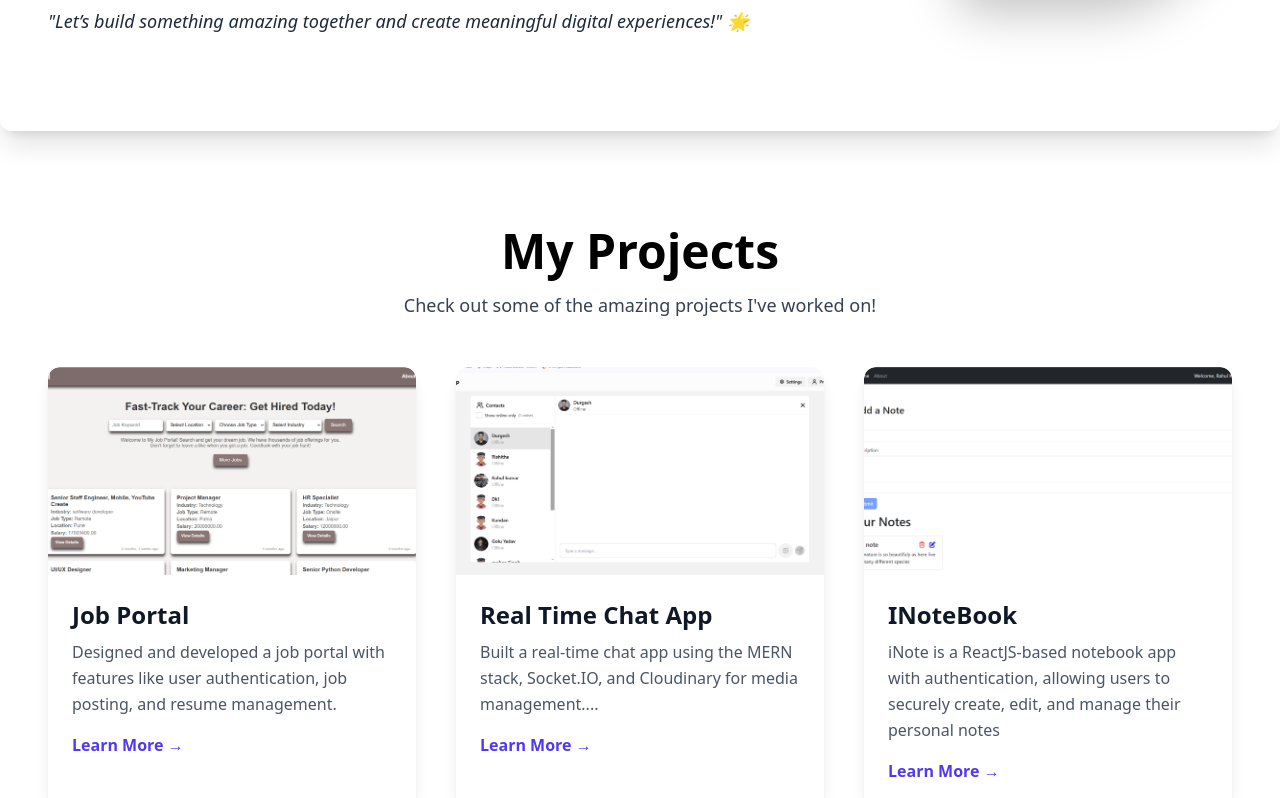
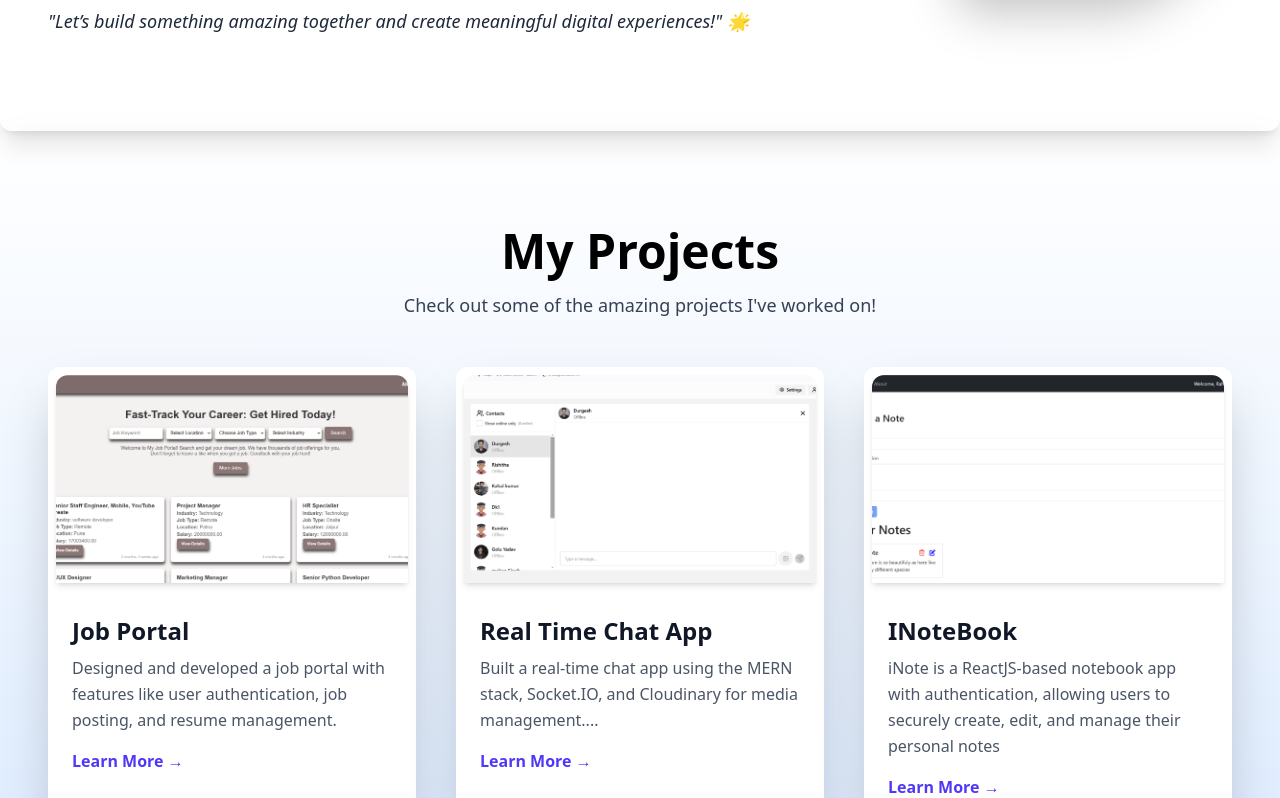
Before and after one commit to Rahuly1606/PortFolio, a React (Vite) app in the folder frontend/: page / in a window 1280 px wide. Shown: the part 922-1720 px from the top of the page. Built offline with nearby package versions, Linux system fonts and the light colour scheme.

Commit message:
created seperate file for projects cards

```diff
--- a/frontend/src/App.jsx
+++ b/frontend/src/App.jsx
@@ -1,6 +1,7 @@
 import './App.css';
 import Navbar from './components/Navbar';
-import Footer from './components/Footer'; // Import the Footer component
+import Footer from './components/Footer';
+import MyProjects from './components/MyProjects'; // Import the MyProjects component
 import { motion, useAnimation } from 'framer-motion';
 import { useEffect, useState } from 'react';
 import { useInView } from 'react-intersection-observer';
@@ -304,53 +305,7 @@ function App() {
       </motion.section>
 
 
-      <motion.section
-        id="projects"
-        className="bg-gradient-to-b from-white-50 to-blue py-24 shadow-lg rounded-xl"
-        initial={{ opacity: 0, y: 50 }}
-        animate={projectsInView ? 'visible' : 'hidden'}
-        variants={{
-          visible: { opacity: 1, y: 0, transition: { duration: 0.5 } },
-          hidden: { opacity: 0, y: 50 },
-        }}
-        ref={projectsRef}
-      >
-        <div className="mx-auto max-w-7xl px-6 lg:px-12">
-          <motion.h2
-            initial={{ opacity: 0, y: -50 }}
-            animate={{ opacity: 1, y: 0 }}
-            transition={{ duration: 0.5 }}
-            className="text-center text-5xl font-extrabold text-black"
-          >
-            My Projects
-          </motion.h2>
-          <p className="text-center text-lg text-gray-700 mt-4">
-            Check out some of the amazing projects I've worked on!
-          </p>
-
-          <div className="mt-12 grid grid-cols-1 gap-10 sm:grid-cols-2 lg:grid-cols-3">
-            {projects.map((project) => (
-              <motion.div
-                key={project.name}
-                whileHover={{ scale: 1.05 }}
-                className="overflow-hidden rounded-xl bg-white shadow-lg transition-all duration-300 hover:shadow-2xl hover:scale-105 hover:shadow-blue-500/50"
-              >
-                <img src={project.image} alt={project.name} className="h-52 w-full object-cover rounded-t-xl" />
-                <div className="p-6">
-                  <h3 className="text-2xl font-bold text-gray-900">{project.name}</h3>
-                  <p className="mt-2 text-gray-600 leading-relaxed">{project.description}</p>
-                  <a
-                    href={project.link}
-                    className="mt-4 inline-block text-md font-semibold text-indigo-600 hover:text-indigo-500 transition-all duration-300"
-                  >
-                    Learn More →
-                  </a>
-                </div>
-              </motion.div>
-            ))}
-          </div>
-        </div>
-      </motion.section>
+      <MyProjects projects={projects} projectsInView={projectsInView} projectsRef={projectsRef} />
 
 
       <motion.section
--- /dev/null
+++ b/frontend/src/components/MyProjects.jsx
@@ -0,0 +1,75 @@
+import React from 'react';
+import { motion } from 'framer-motion';
+
+const MyProjects = ({ projects, projectsInView, projectsRef }) => {
+  return (
+    <motion.section
+      id="projects"
+      className="bg-gradient-to-b from-white-50 to-blue-100 py-24 shadow-2xl rounded-xl"
+      initial={{ opacity: 0, y: 50 }}
+      animate={projectsInView ? 'visible' : 'hidden'}
+      variants={{
+        visible: { opacity: 1, y: 0, transition: { duration: 0.5, ease: "easeOut" } },
+        hidden: { opacity: 0, y: 50 },
+      }}
+      ref={projectsRef}
+    >
+      <div className="mx-auto max-w-7xl px-6 lg:px-12">
+        <motion.h2
+          initial={{ opacity: 0, y: -50 }}
+          animate={{ opacity: 1, y: 0 }}
+          transition={{ duration: 0.5, delay: 0.2 }}
+          className="text-center text-5xl font-extrabold text-black"
+        >
+          My Projects
+        </motion.h2>
+        <motion.p
+          initial={{ opacity: 0 }}
+          animate={{ opacity: 1 }}
+          transition={{ duration: 0.5, delay: 0.4 }}
+          className="text-center text-lg text-gray-700 mt-4"
+        >
+          Check out some of the amazing projects I've worked on!
+        </motion.p>
+
+        <div className="mt-12 grid grid-cols-1 gap-10 sm:grid-cols-2 lg:grid-cols-3">
+          {projects.map((project) => (
+            <motion.div
+              key={project.name}
+              whileHover={{
+                scale: 1.05,
+                rotate: [0, 5, -5, 0],
+                boxShadow: "0px 15px 40px rgba(0, 0, 0, 0.25)",
+                transition: { duration: 0.3, ease: "easeInOut" }
+              }}
+              whileTap={{ scale: 0.95 }}
+              className="overflow-hidden rounded-xl bg-white shadow-2xl hover:shadow-3xl transition-all duration-300"
+            >
+              <div className="p-2">
+                <motion.img
+                  src={project.image}
+                  alt={project.name}
+                  className="h-52 w-full object-cover rounded-t-xl shadow-md"
+                  whileHover={{ scale: 1.1 }}
+                  transition={{ duration: 0.3, ease: "easeInOut" }}
+                />
+              </div>
+              <div className="p-6">
+                <h3 className="text-2xl font-bold text-gray-900">{project.name}</h3>
+                <p className="mt-2 text-gray-600 leading-relaxed">{project.description}</p>
+                <a
+                  href={project.link}
+                  className="mt-4 inline-block text-md font-semibold text-indigo-600 hover:text-indigo-500 transition-all duration-300"
+                >
+                  Learn More →
+                </a>
+              </div>
+            </motion.div>
+          ))}
+        </div>
+      </div>
+    </motion.section>
+  );
+};
+
+export default MyProjects;
```
